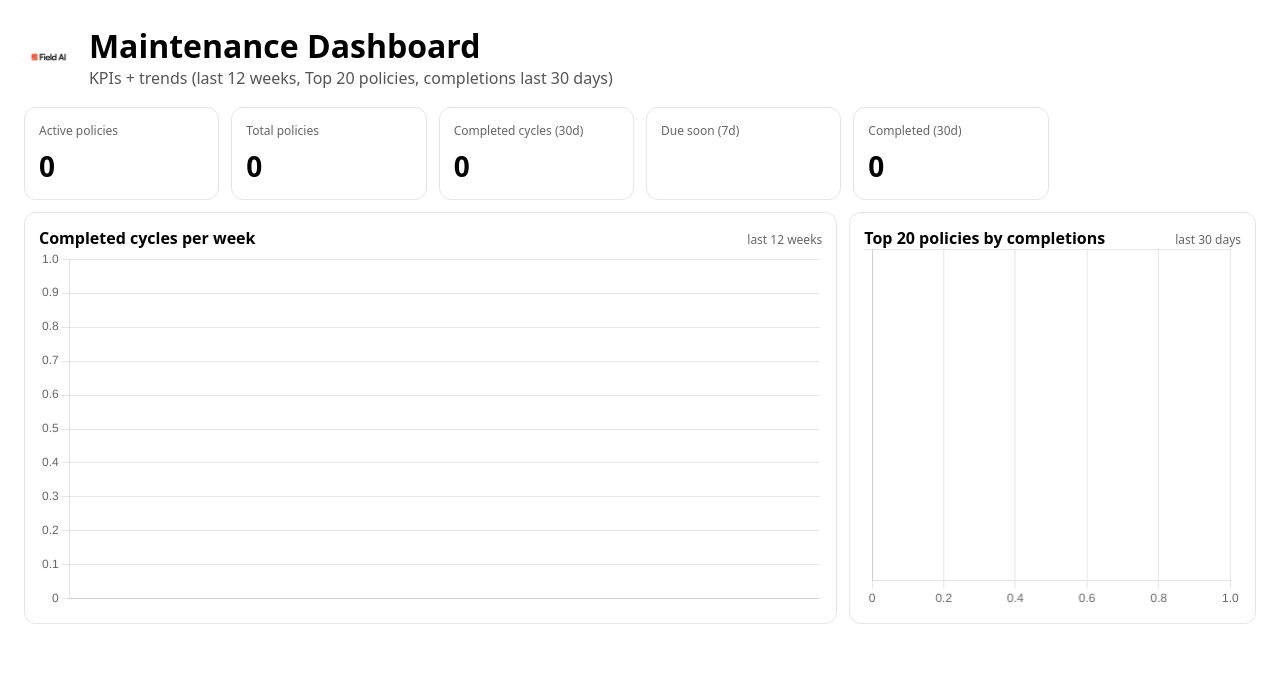
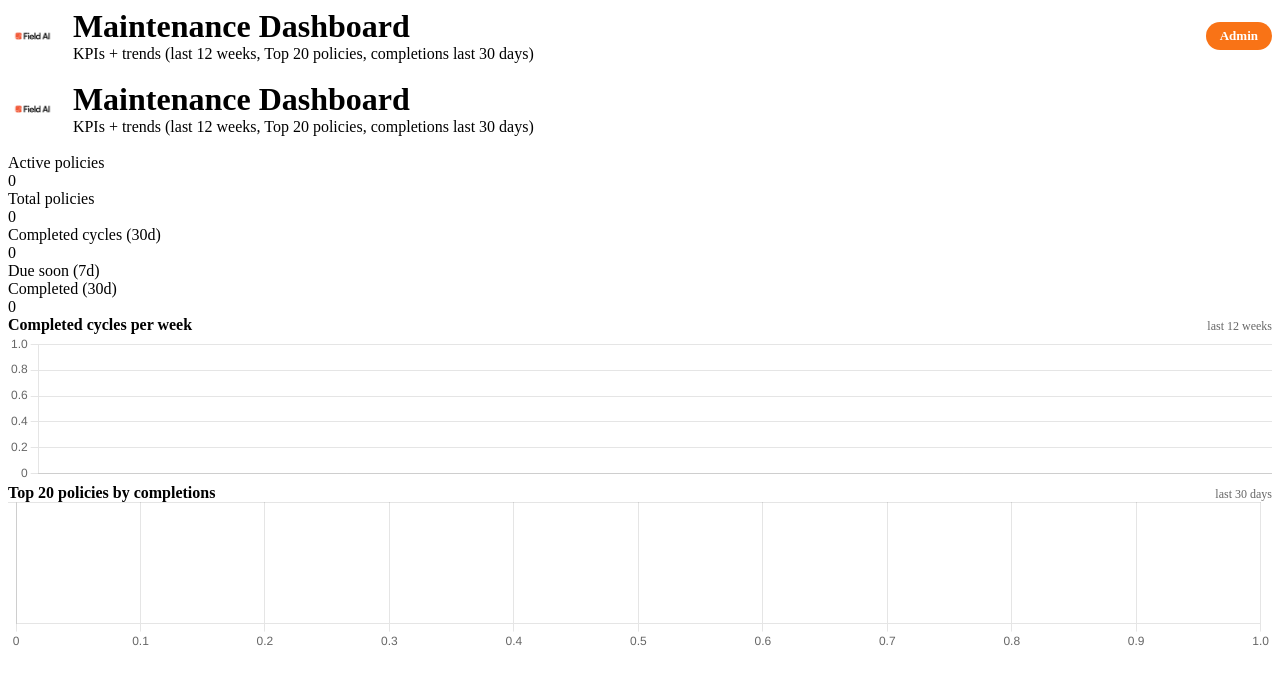
Before and after one commit to ethanwendt02/maint-scheduler, a Django app: page /dashboard/ in a window 1280 px wide. Shown: the top 685 px of the page. Run offline with Django 5.2, Linux system fonts and the light colour scheme; the visitor is signed in with stand-in values (Sample User, id 1); data that the repository does not hold is empty; parts of the project's set-up code (start-up, migrations or seed data) failed here and were passed over.

Commit message:
Dashboard update

```diff
--- a/apps/dashboard/templates/dashboard/metrics.html
+++ b/apps/dashboard/templates/dashboard/metrics.html
@@ -2,24 +2,43 @@
 {%load static%}
 <html>
 <head>
-  <meta charset="utf-8"/>
-  <meta name="viewport" content="width=device-width, initial-scale=1"/>
-  <title>Maintenance Dashboard</title>
-  <style>
-    body { font-family: system-ui, -apple-system, Segoe UI, Roboto, Arial, sans-serif; margin: 24px; }
-    h1 { margin: 0 0 6px 0; }
-    .sub { color: #555; margin-bottom: 18px; }
-    .grid { display: grid; grid-template-columns: repeat(6, minmax(0, 1fr)); gap: 12px; }
-    .card { border: 1px solid #e5e5e5; border-radius: 12px; padding: 14px; background: #fff; }
-    .kpi-label { font-size: 12px; color: #666; margin-bottom: 8px; }
-    .kpi-value { font-size: 28px; font-weight: 700; }
-    .row { display: grid; grid-template-columns: 2fr 1fr; gap: 12px; margin-top: 12px; }
-    .chart-wrap { height: 360px; }
-    @media (max-width: 1100px) {
-      .grid { grid-template-columns: repeat(2, minmax(0, 1fr)); }
-      .row { grid-template-columns: 1fr; }
-    }
-  </style>
+  <div style="display:flex; justify-content:space-between; align-items:center; margin-bottom: 6px;">
+
+  <!-- Left: Logo + Title -->
+  <div style="display:flex; align-items:center; gap:16px;">
+    <img
+      src="{% static 'images/logo.png' %}"
+      alt="FieldAI"
+      style="height:46px; width:auto;"
+    />
+    <div>
+      <h1 style="margin:0;">Maintenance Dashboard</h1>
+      <div class="sub" style="margin:0;">
+        KPIs + trends (last {{ weekly_lookback_weeks }} weeks, Top {{ top_n }} policies, completions last {{ completed_lookback_days }} days)
+      </div>
+    </div>
+  </div>
+
+  <!-- Right: Admin Button -->
+  <a href="/admin/"
+     style="
+        padding:6px 14px;
+        border-radius:20px;
+        background-color:#F97316;
+        color:white;
+        font-size:13px;
+        font-weight:600;
+        text-decoration:none;
+        transition:all 0.2s ease;
+     "
+     onmouseover="this.style.opacity='0.85'"
+     onmouseout="this.style.opacity='1'">
+     Admin
+  </a>
+
+</div>
+<div style="height:12px;"></div>
+
 </head>
 <body>
     <div style="display:flex; align-items:center; gap:16px; margin-bottom: 6px;">
```
